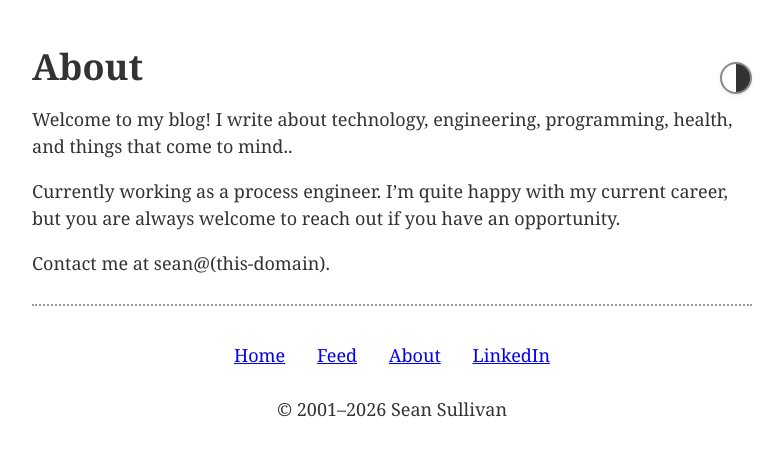
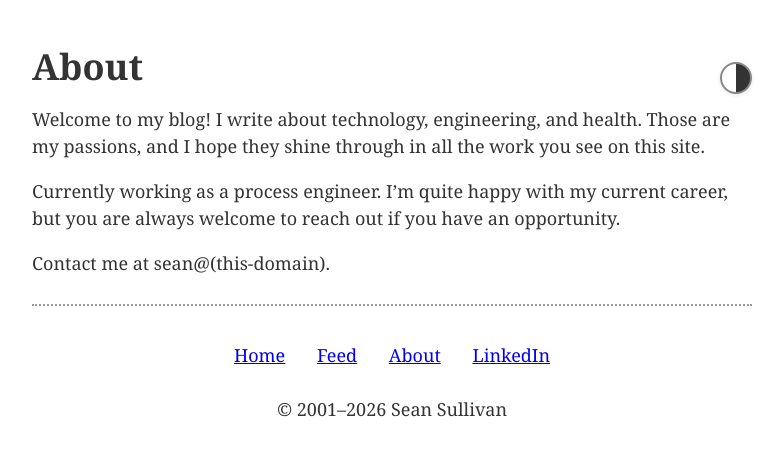
Before and after one commit to 0sps/sull1van.com, a Jekyll site: the page built from about.md, in a window 1280 px wide. Shown: the top 456 px of the page, without its empty margins (248-1031 px from the left). Built offline with Jekyll 4.4.1, drawn with Linux system fonts in a browser that asks for light colours.

Commit message:
Update about.md

```diff
--- a/about.md
+++ b/about.md
@@ -5,7 +5,7 @@ title: About
 
 # About
 
-Welcome to my blog! I write about technology, engineering, programming, health, and things that come to mind..
+Welcome to my blog! I write about technology, engineering, and health. Those are my passions, and I hope they shine through in all the work you see on this site.
 
 Currently working as a process engineer. I'm quite happy with my current career, but you are always welcome to reach out if you have an opportunity.
 
```
